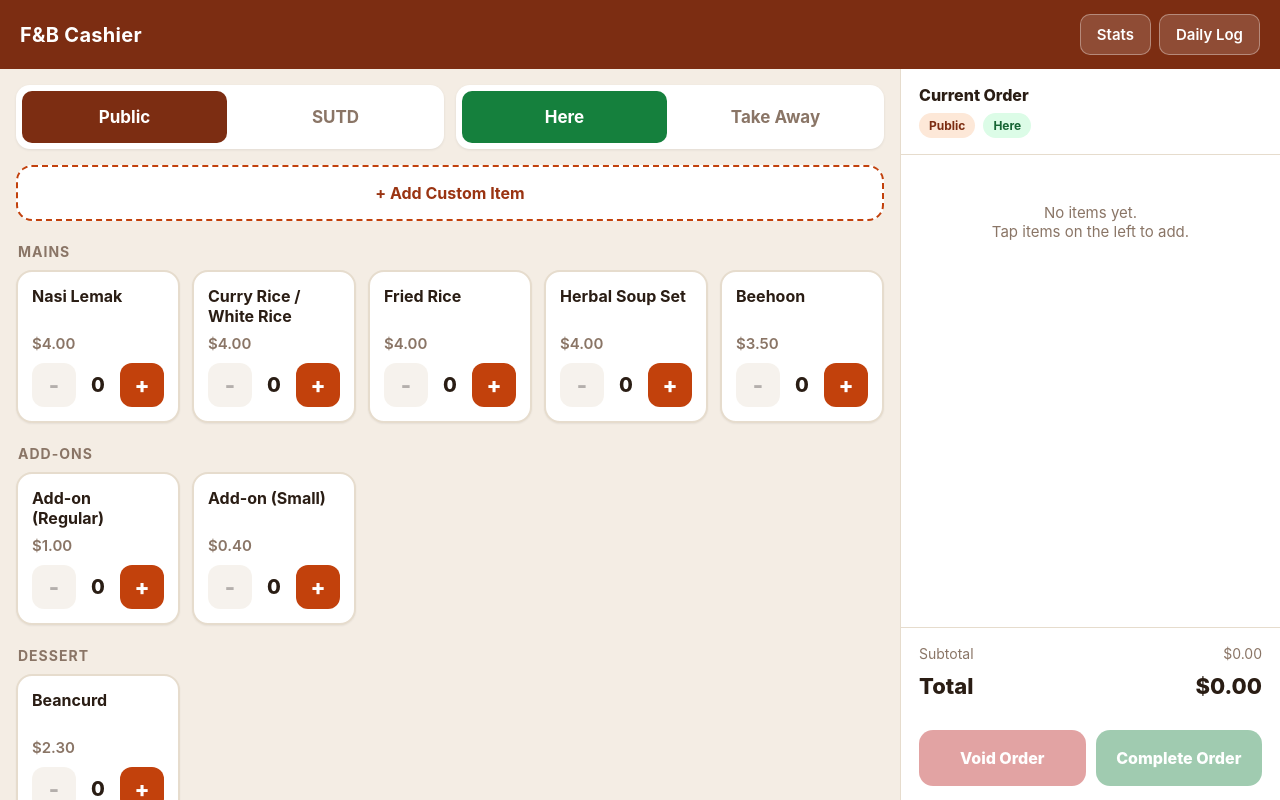
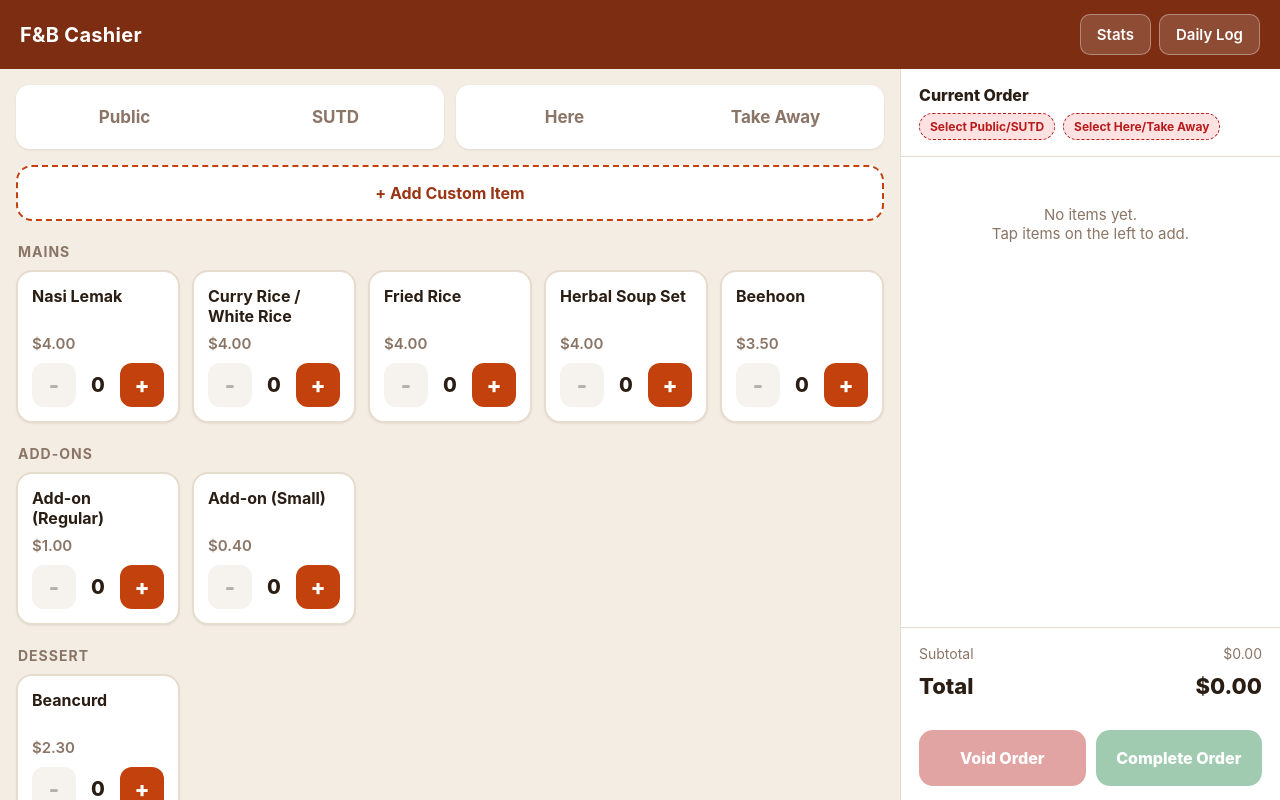
Before and after one commit to dionlim-dlyh/fnb-cashier, a plain HTML site: page index.html in a window 1280 px wide. Drawn offline with Linux system fonts and the light colour scheme.

Commit message:
Require explicit Public/SUTD and Here/Take Away selection before completing an order

```diff
--- a/index.html
+++ b/index.html
@@ -125,6 +125,7 @@
   .badge.sutd{ background:var(--sutd-soft); color:var(--sutd); }
   .badge.here{ background:#dcfce7; color:var(--good-dark); }
   .badge.away{ background:var(--accent-soft); color:var(--accent-dark); }
+  .badge.unset{ background:#fee2e2; color:var(--bad); border:1px dashed var(--bad); }
 
   #orderList{ flex:1 1 auto; overflow-y:auto; padding:8px 14px; -webkit-overflow-scrolling:touch; }
   .empty{ color:var(--muted); text-align:center; padding:40px 10px; font-size:15px; }
@@ -342,7 +343,7 @@
     MENU[cat].forEach(function(item){ MENU_MAP[item.id] = item; });
   });
 
-  var state = { customerType:"public", dining:"here", cart:{}, customInfo:{} };
+  var state = { customerType:null, dining:null, cart:{}, customInfo:{} };
 
   function fmt(cents){ return "$" + (cents/100).toFixed(2); }
   function priceOf(item){ return state.customerType === "sutd" ? item.sutd : item.pub; }
@@ -443,12 +444,22 @@
     });
 
     var badgeType = document.getElementById("badgeType");
-    badgeType.textContent = state.customerType === "sutd" ? "SUTD" : "Public";
-    badgeType.className = "badge " + (state.customerType === "sutd" ? "sutd" : "pub");
+    if(state.customerType === null){
+      badgeType.textContent = "Select Public/SUTD";
+      badgeType.className = "badge unset";
+    } else {
+      badgeType.textContent = state.customerType === "sutd" ? "SUTD" : "Public";
+      badgeType.className = "badge " + (state.customerType === "sutd" ? "sutd" : "pub");
+    }
 
     var badgeDine = document.getElementById("badgeDine");
-    badgeDine.textContent = state.dining === "takeaway" ? "Take Away" : "Here";
-    badgeDine.className = "badge " + (state.dining === "takeaway" ? "away" : "here");
+    if(state.dining === null){
+      badgeDine.textContent = "Select Here/Take Away";
+      badgeDine.className = "badge unset";
+    } else {
+      badgeDine.textContent = state.dining === "takeaway" ? "Take Away" : "Here";
+      badgeDine.className = "badge " + (state.dining === "takeaway" ? "away" : "here");
+    }
 
     var orderList = document.getElementById("orderList");
     var ids = Object.keys(state.cart);
@@ -496,15 +507,16 @@
     document.getElementById("tTotal").textContent = fmt(total);
 
     var hasItems = ids.length > 0;
+    var selectionMade = state.customerType !== null && state.dining !== null;
     document.getElementById("voidBtn").disabled = !hasItems;
-    document.getElementById("completeBtn").disabled = !hasItems;
+    document.getElementById("completeBtn").disabled = !(hasItems && selectionMade);
   }
 
   function resetOrder(){
     state.cart = {};
     state.customInfo = {};
-    state.customerType = "public";
-    state.dining = "here";
+    state.customerType = null;
+    state.dining = null;
     render();
   }
 
@@ -518,6 +530,10 @@
 
   function completeOrder(){
     if(cartCount() === 0) return;
+    if(state.customerType === null || state.dining === null){
+      showToast("Select Public/SUTD and Here/Take Away first");
+      return;
+    }
     var subtotal = computeSubtotal();
     var surcharge = computeSurcharge(subtotal);
     var total = subtotal + surcharge;
```
